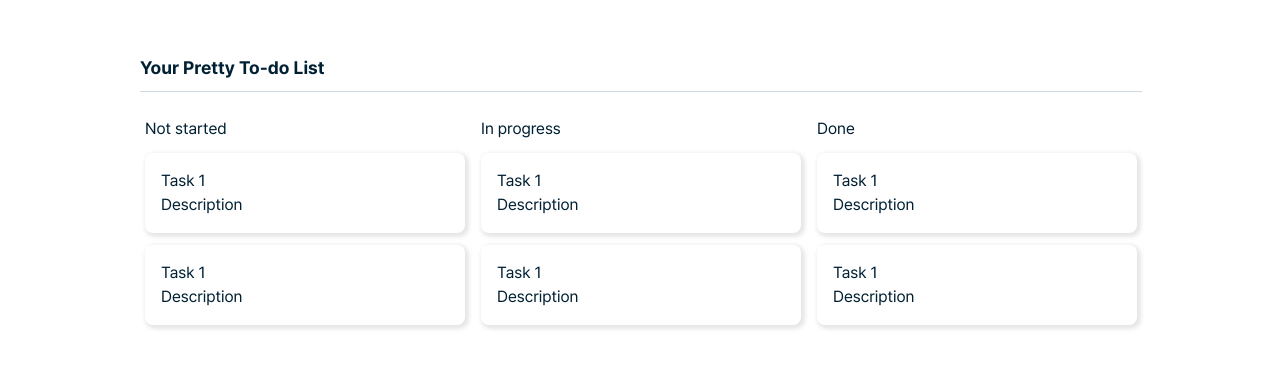
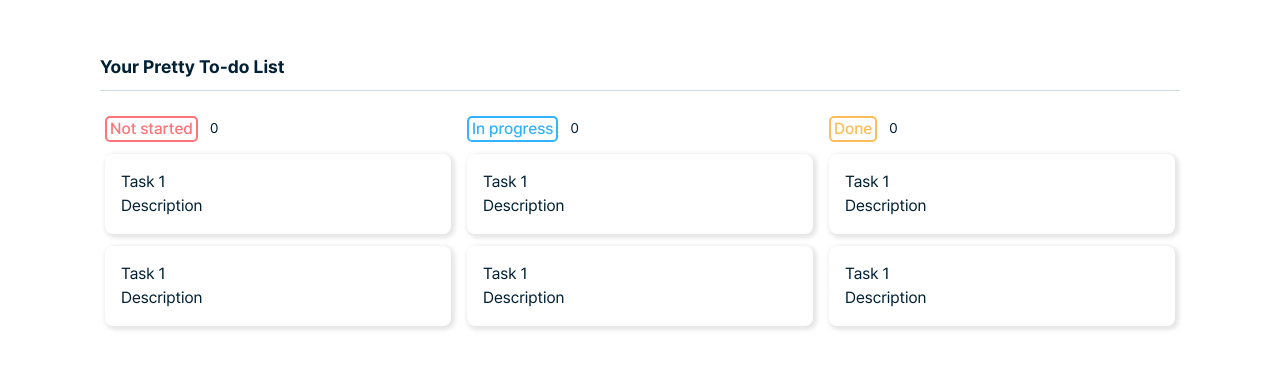
Before and after one commit to koreanerd/JoBeen_ToDoPage, a Next.js app: page / in a window 1280 px wide. Shown: the part 211-580 px from the top of the page. Built offline with nearby package versions, Linux system fonts and the light colour scheme.

Commit message:
ui: board related ui design work

```diff
--- a/src/app/page.tsx
+++ b/src/app/page.tsx
@@ -2,12 +2,10 @@ import BoardContainer from '@/components/board/BoardContainer';
 
 export default function Home() {
   return (
-    <div className="min-h-screen flex flex-col items-center justify-center">
-      <main className="flex flex-col gap-8 row-start-2 items-center sm:items-start w-full max-w-[1000px]">
+    <div className="min-w-screen min-h-screen flex flex-col items-center justify-center">
+      <main className="w-full flex items-center justify-center ">
         <BoardContainer />
       </main>
-
-      <footer className="row-start-3 flex gap-6 flex-wrap items-center justify-center"></footer>
     </div>
   );
 }
--- a/src/components/board/BoardColumn.tsx
+++ b/src/components/board/BoardColumn.tsx
@@ -1,3 +1,4 @@
+import { cva } from 'class-variance-authority';
 import TaskCard from '@/components/card/TaskCard';
 
 interface BoardColumnProps {
@@ -5,10 +6,27 @@ interface BoardColumnProps {
   title: string;
 }
 
+const headingStyles = cva(
+  'w-fit p-[3px] border-[2px] rounded-[5px] leading-none font-medium',
+  {
+    variants: {
+      status: {
+        notStarted: 'text-notStarted border-notStarted',
+        inProgress: 'text-inProgress border-inProgress',
+        done: 'text-done border-done',
+      },
+    },
+  },
+);
+
 export default function BoardColumn({ status, title }: BoardColumnProps) {
   return (
-    <div className="w-[320px] min-w-[200px]">
-      <h2 className="mb-[12px]">{title}</h2>
+    <div className="w-[calc(100%/3)]">
+      <div className="flex items-center gap-[12px] mb-[12px]">
+        <h2 className={headingStyles({ status })}>{title}</h2>
+
+        <div className="text-body">0</div>
+      </div>
 
       <div>
         <TaskCard />
--- a/src/components/board/BoardContainer.tsx
+++ b/src/components/board/BoardContainer.tsx
@@ -1,18 +1,21 @@
+import { boardData } from '@/config/constants';
 import BoardColumn from '@/components/board/BoardColumn';
 
 export default function BoardContainer() {
   return (
-    <div>
+    <div className="w-full px-[100px] max-lg:px-[20px]">
       <div className="border-b border-border pb-[10px] mb-[25px] w-full text-heading font-bold">
         Your Pretty To-do List
       </div>
 
       <div className="flex justify-between gap-4 px-[5px] w-full">
-        <BoardColumn status="notStarted" title="Not started" />
-
-        <BoardColumn status="inProgress" title="In progress" />
-
-        <BoardColumn status="done" title="Done" />
+        {boardData.map((board) => (
+          <BoardColumn
+            key={board.status}
+            status={board.status}
+            title={board.title}
+          />
+        ))}
       </div>
     </div>
   );
--- /dev/null
+++ b/src/config/constants.ts
@@ -0,0 +1,5 @@
+export const boardData = [
+  { status: 'notStarted', title: 'Not started' },
+  { status: 'inProgress', title: 'In progress' },
+  { status: 'done', title: 'Done' },
+] as const;
--- a/tailwind.config.ts
+++ b/tailwind.config.ts
@@ -30,6 +30,9 @@ export default {
         heading: '18px',
         title: '20px',
       },
+      screens: {
+        'max-lg': { max: '1000px' },
+      },
     },
   },
   plugins: [],
```
